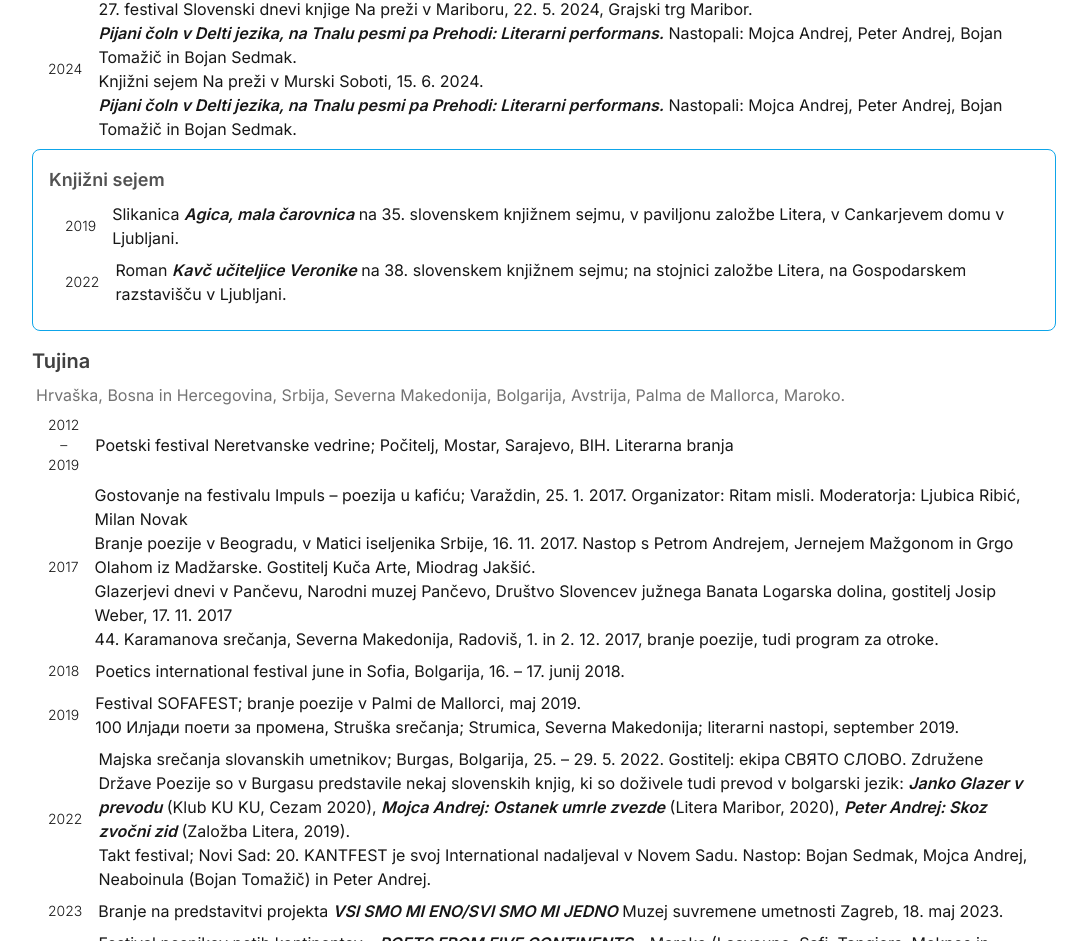
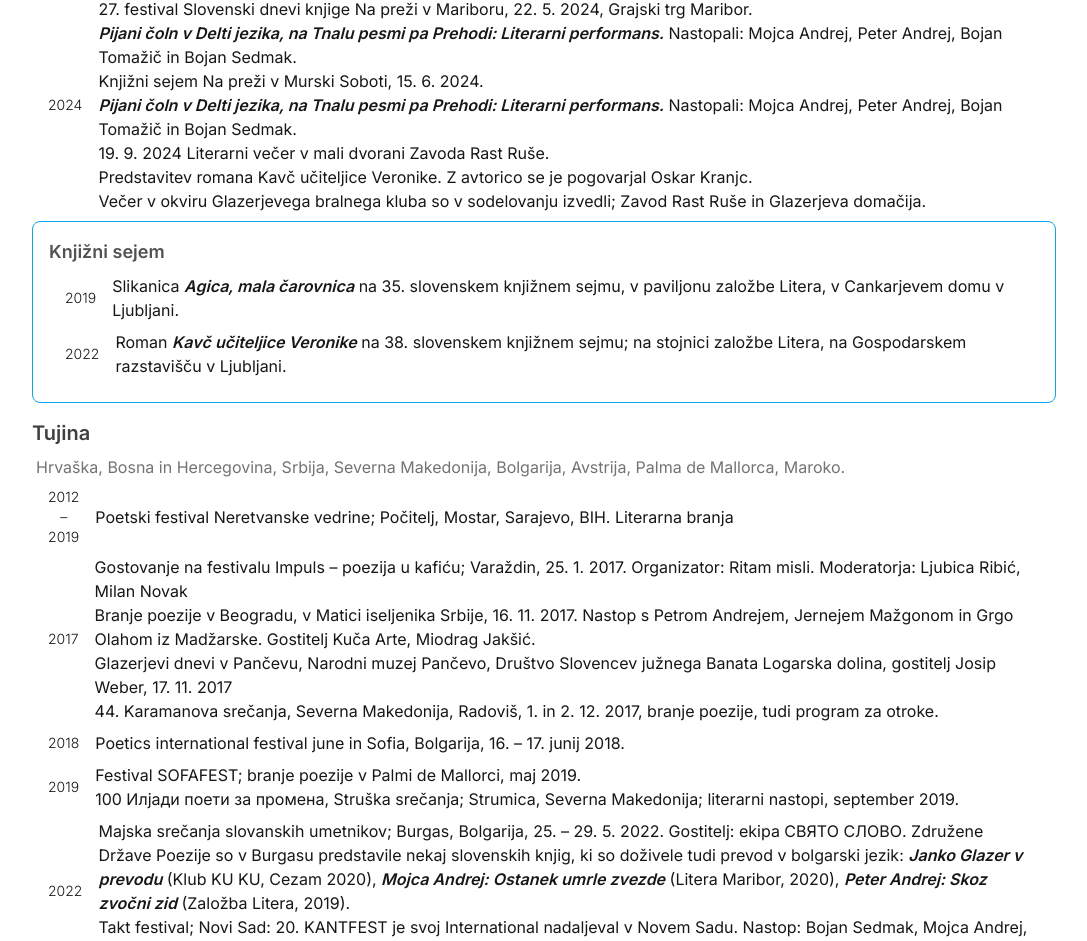
Before and after one commit to Mojca-Andrej/frontend, a Next.js app: page /nastopi in a window 1280 px wide. Shown: the part 2291-3232 px from the top of the page, without its empty margins (96-1183 px from the left). Built offline with nearby package versions, Linux system fonts and the light colour scheme.

Commit message:
added Rast september 2024

```diff
--- a/src/app/(general)/galerija/images.ts
+++ b/src/app/(general)/galerija/images.ts
@@ -188,6 +188,18 @@ export const veronikaImages: IImage[] = [
         alt: 'Veronika',
         title: "Predlog naslovnice romana Kavč učiteljice Veronike",
         description: "Ilustracija: Eva Rajher",
+    },
+    {
+        src: '/Veronika/12.jpg',
+        alt: 'Veronika',
+        title: "Predstavitev romana Kavč učiteljice Veronike",
+        description: "Rast Ruše, 19.9.2024",
+    },
+    {
+        src: '/Veronika/13.jpg',
+        alt: 'Veronika',
+        title: "Predstavitev romana Kavč učiteljice Veronike",
+        description: "Rast Ruše, 19.9.2024",
     },
 ]
 
--- a/src/app/(general)/nastopi/page.tsx
+++ b/src/app/(general)/nastopi/page.tsx
@@ -164,6 +164,9 @@ export default function Nastopi() {
           <p><em className="font-semibold">Pijani čoln v Delti jezika, na Tnalu pesmi pa Prehodi: Literarni performans.</em> Nastopali: Mojca Andrej, Peter Andrej, Bojan Tomažič in Bojan Sedmak.</p>
           <p>Knjižni sejem Na preži v Murski Soboti, 15. 6. 2024.</p>
           <p><em className="font-semibold">Pijani čoln v Delti jezika, na Tnalu pesmi pa Prehodi: Literarni performans.</em> Nastopali: Mojca Andrej, Peter Andrej, Bojan Tomažič in Bojan Sedmak.</p>
+          <p>19. 9. 2024 Literarni večer v mali dvorani Zavoda Rast Ruše.</p>
+          <p>Predstavitev romana Kavč učiteljice Veronike. Z avtorico se je pogovarjal Oskar Kranjc.</p>
+          <p>Večer v okviru Glazerjevega bralnega kluba so v sodelovanju izvedli; Zavod Rast Ruše in Glazerjeva domačija.</p>
         </div>
       </section>
 
```
Also changed, not shown: public/Veronika/12.jpg (added), public/Veronika/13.jpg (added).
